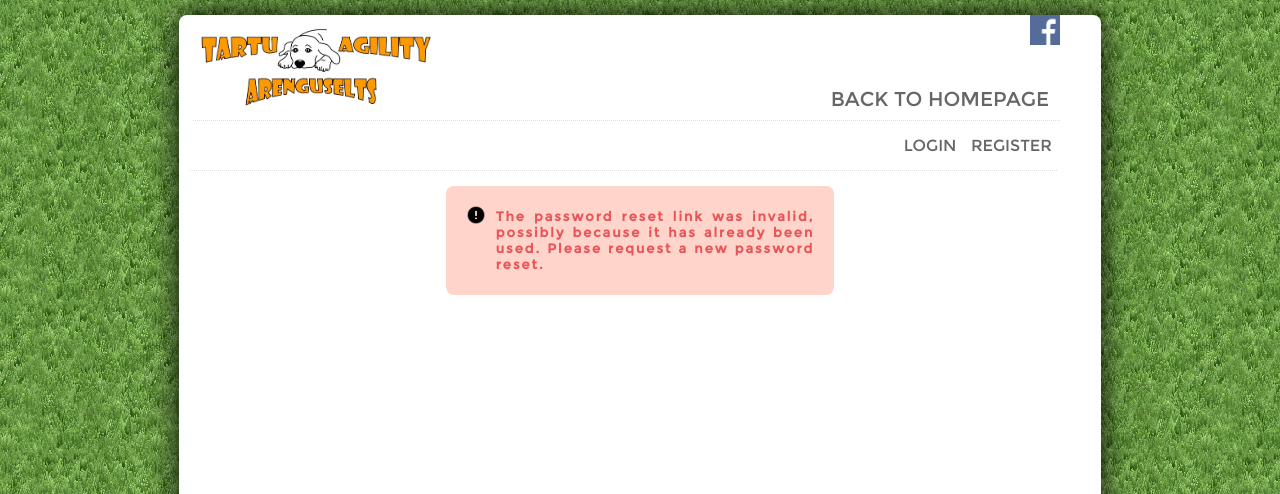
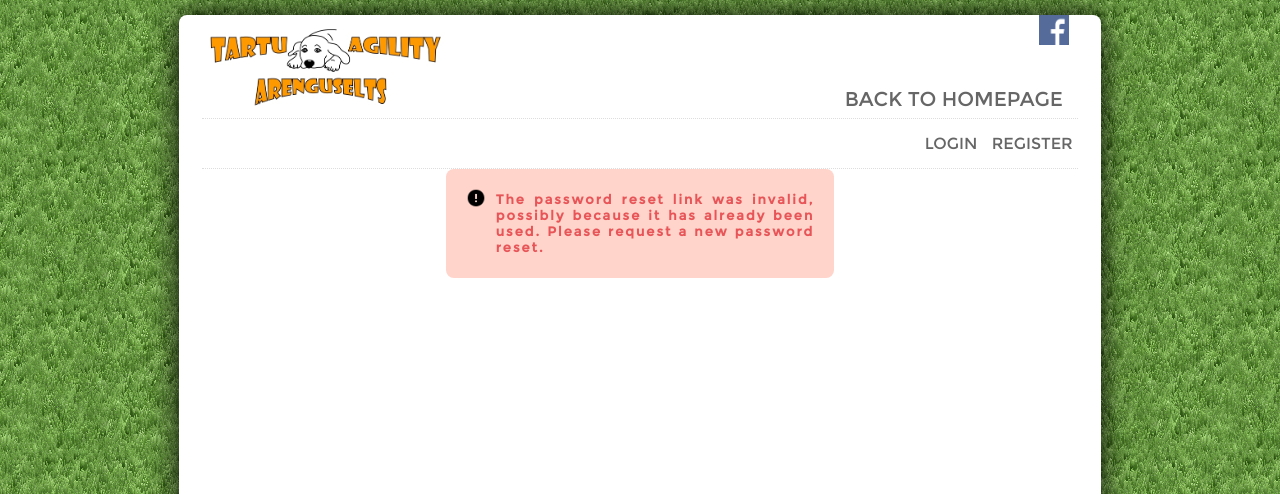
Before and after one commit to crypotex/taas, a Django app: template taas/user/templates/password_reset/confirm.html in a window 1280 px wide. Shown: the top 494 px of the page. Run offline with Django 3.2, Linux system fonts and the light colour scheme; the template is opened without the code that fills it, so the values that code supplies are empty; some libraries are stand-ins or nearby versions.

Commit message:
Header and other parts of the page don't overlap anymore. Messages margins also changed.
Issue #31

```diff
--- a/taas/static/css/main.css
+++ b/taas/static/css/main.css
@@ -27,13 +27,24 @@ body {
     margin: 0 auto;
 }
 
-#header {
+header {
     z-index: 10000;
     background: #ffffff;
-    width: 97%;
+    width: 95%;
     min-width: 300px;
-    height: 105px;
+    /*border-bottom: 1px dotted #dddddd;*/
+    margin: 0 auto;
+}
+
+#headernav {
     border-bottom: 1px dotted #dddddd;
+    padding-bottom: 10px;
+}
+
+#headernav:after {
+    content: "";
+    display: table;
+    clear: both;
 }
 
 .nav {
@@ -56,6 +67,7 @@ body {
     display: block;
     height: 30px;
     top: 0;
+    padding-right: 9px;
 }
 
 .navsmall:hover {
@@ -109,10 +121,15 @@ p {
 }
 
 .user-nav {
-    float: right;
-    width: 97%;
-    margin: auto 30px 35px;
+    /*float: right;*/
+    margin: auto;
     border-bottom: 1px dotted #dddddd;
+}
+
+.user-nav:after {
+    content: "";
+    display: table;
+    clear: both;
 }
 
 .user-nav li {
@@ -155,7 +172,7 @@ a:hover {
     border-radius: 8px;
     width: 40%;
     padding: 10px;
-    margin: 25px auto 0 auto;
+    margin: 0 auto;
     text-align: center;
     list-style-type: none;
     font-family: 'Montserrat', sans-serif;
@@ -167,12 +184,12 @@ a:hover {
     border-radius: 8px;
     width: 40%;
     padding: 10px;
-    margin: 65px auto 0 auto;
+    margin: 0 auto;
     text-align: center;
     list-style-type: none;
     font-family: 'Montserrat', sans-serif;
 }
 
 .messages {
-    margin: 65px auto 30px auto;
+    margin: 25px auto;
 }
--- a/taas/templates/base.html
+++ b/taas/templates/base.html
@@ -13,8 +13,8 @@
 </head>
 
 <body>
-<div id="innerwrap">
-    <div id="header">
+<header>
+    <div id="headernav">
         <div class="logo">
             <a href="/"><img alt="Tartu Agility Arenguselts" src="{% static 'img/logo.jpg' %}"></a>
         </div>
@@ -48,17 +48,17 @@
             </div>
         {% endif %}
     {% endblock nav %}
+</header>
 
-    {% if messages %}
+{% if messages %}
         <ul class="messages">
             {% for message in messages %}
                 <li{% if message.tags %} class="{{ message.tags }}"{% endif %}>{{ message }}</li>
             {% endfor %}
         </ul>
-    {% endif %}
+{% endif %}
 
-    {% block tab-menu %}{% endblock tab-menu %}
-</div>
+{% block tab-menu %}{% endblock tab-menu %}
 
 {% block content %}{% endblock content %}
 </body>
```
